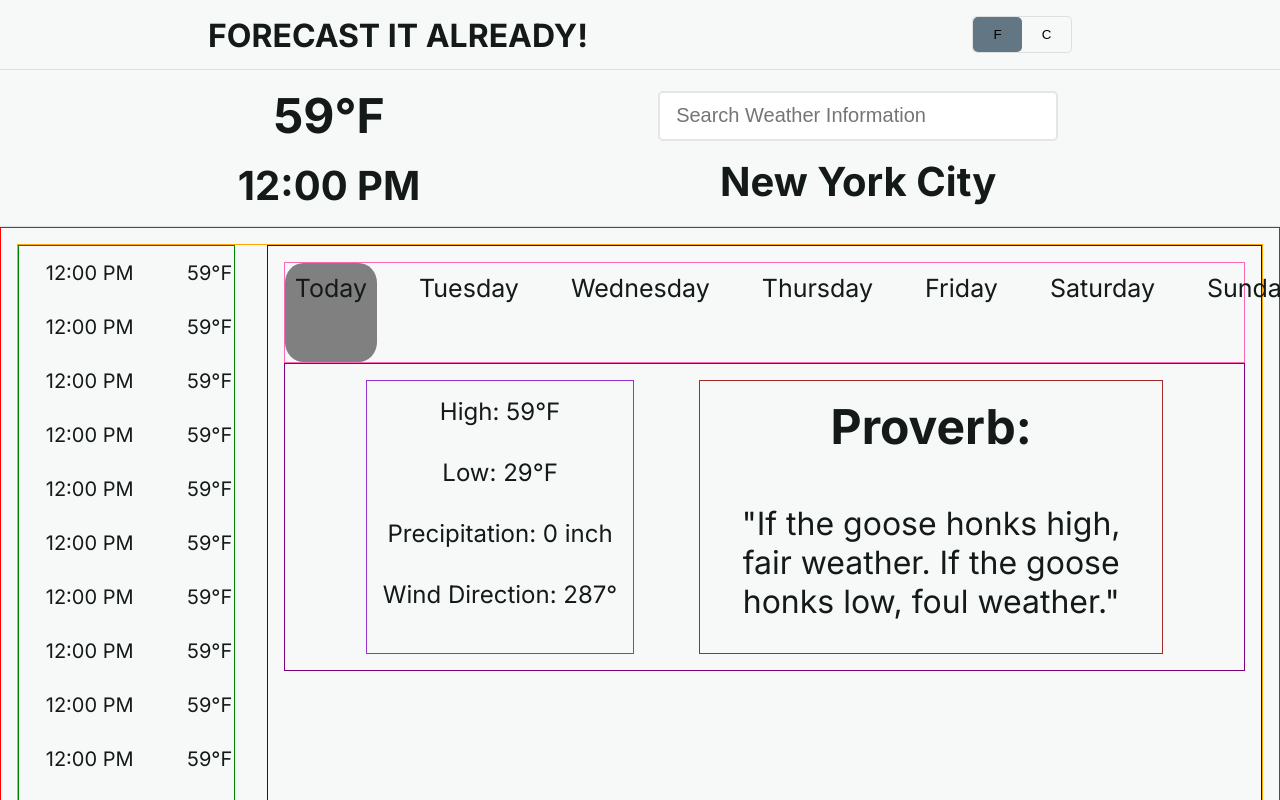
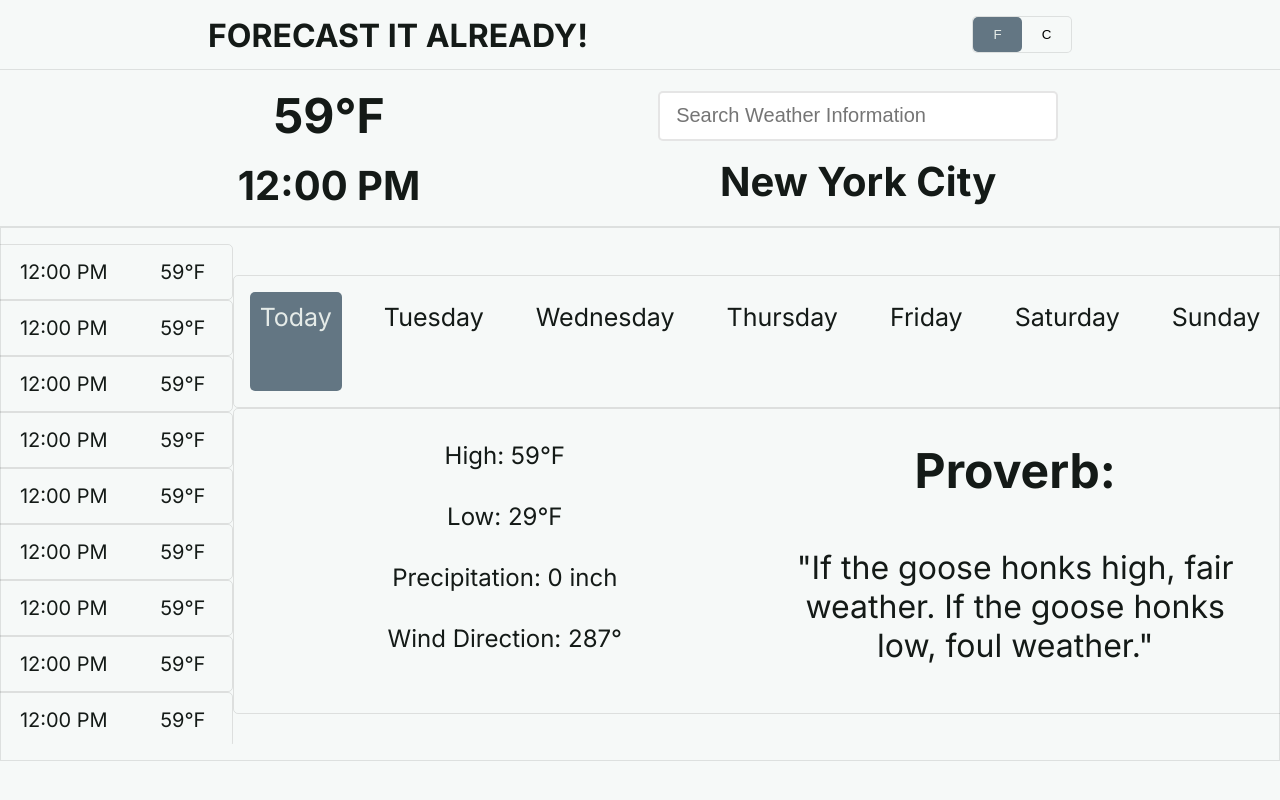
Before and after one commit to Forecast-It-Already/Forecast-It-Already, a website built with Vite: page app/index.html in a window 1280 px wide. Shown: the top 800 px of the page. Built offline with nearby package versions, Linux system fonts and the light colour scheme; some icons are missing.

Commit message:
Update border color styling and box organization

```diff
--- a/app/src/style.css
+++ b/app/src/style.css
@@ -42,6 +42,8 @@
     --secondary: #465a5d;
     --accent: #7c8f9c;
     --border: rgba(255, 255, 255, 0.1);
+
+    color-scheme: dark;
 }
 
 body {
@@ -95,6 +97,7 @@
 
 .active-temperature {
     background-color: var(--accent);
+    color: var(--secondary-text);
 }
 
 /* Container for the weather icon, time and form */
@@ -153,24 +156,22 @@
 
 /* Second part of the section */
 .second {
-    border: 1px solid red;
+    border: 1px solid var(--border);
 }
 
 .weather-data-container {
-    border: 1px solid orange;
     display: flex;
-    gap: 2rem;
+    justify-content: center;
+    max-height: 500px;
 }
 
 /* Start of Hourly Container */
 .hourly {
-    border: 1px solid green;
     display: grid;
     grid-auto-flow: row;
     grid-auto-columns: 15rem;
-
-    overflow-x: auto;
-    overscroll-behavior: contain;
+    overflow-x: scroll;
+    min-width: fit-content;
 }
 
 .hour {
@@ -179,6 +180,8 @@
     gap: 10px;
     font-size: 20px;
     padding: 10px;
+    border: 1px solid var(--border);
+    border-radius: var(--border-radius);
 }
 
 .hour i {
@@ -192,13 +195,13 @@
 /* End of Hourly Container */
 
 .weather-details-container {
-    border: 1px solid blue;
-    padding: 1rem;
-    width: 80%;
+    width: 100%;
+    align-self: center;
 }
 
 .conditions-proverb {
-    border: 1px solid purple;
+    border: 1px solid var(--border);
+    border-radius: var(--border-radius);
     display: flex;
     justify-content: space-evenly;
     padding: 1rem;
@@ -206,15 +209,18 @@
 
 /* Start of Daily Container */
 .daily {
-    border: 1px solid hotpink;
+    border: 1px solid var(--border);
+    border-radius: var(--border-radius);
     display: flex;
     gap: 2rem;
     justify-content: space-evenly;
+    padding: 1rem;
 }
 
 .clicked {
-    background-color: gray;
-    border-radius: 20%;
+    background-color: var(--accent);
+    color: var(--secondary-text);
+    border-radius: var(--border-radius);
     text-align: center;
     padding: 10px;
 }
@@ -237,9 +243,9 @@
 
 /* Start of Conditions Container */
 .conditions {
-    border: 1px solid darkorchid;
     display: inline-block;
     font-size: 1.5rem;
+    width: 50%;
 }
 
 .details {
@@ -250,7 +256,6 @@
 
 /* Start of Proverb Container */
 .proverb {
-    border: 1px solid brown;
     display: inline-block;
     text-align: center;
     width: 50%;
```
